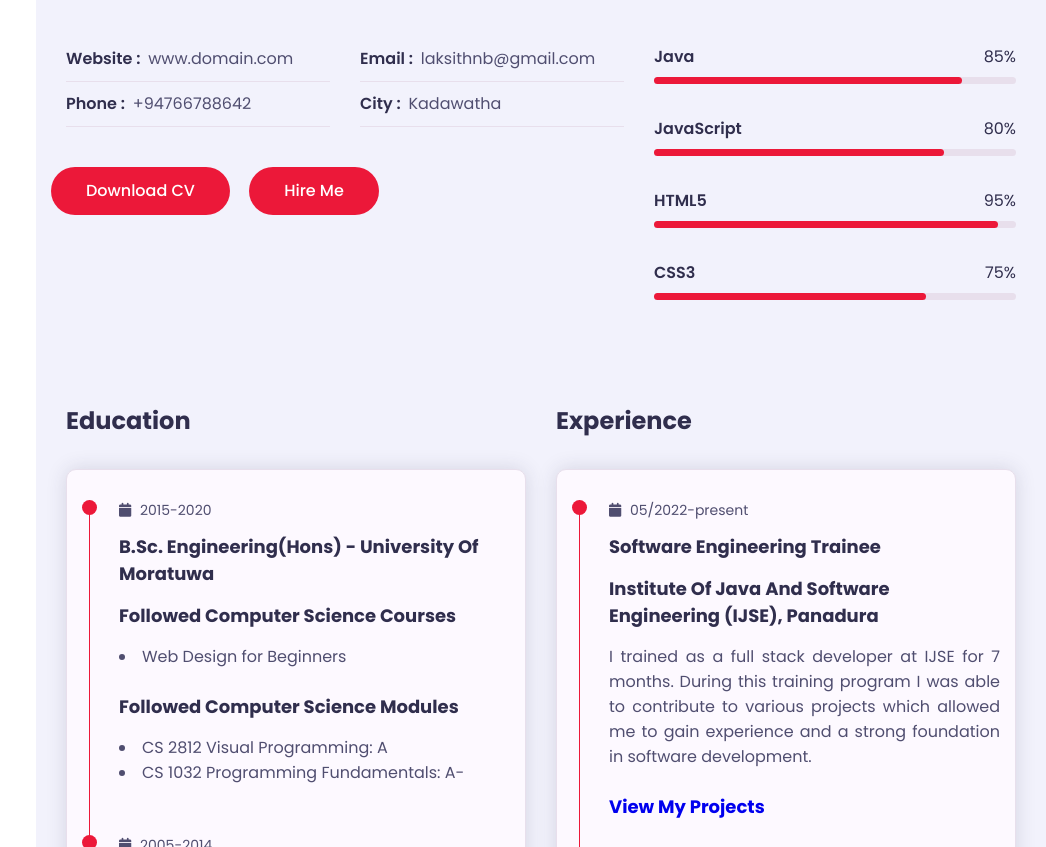
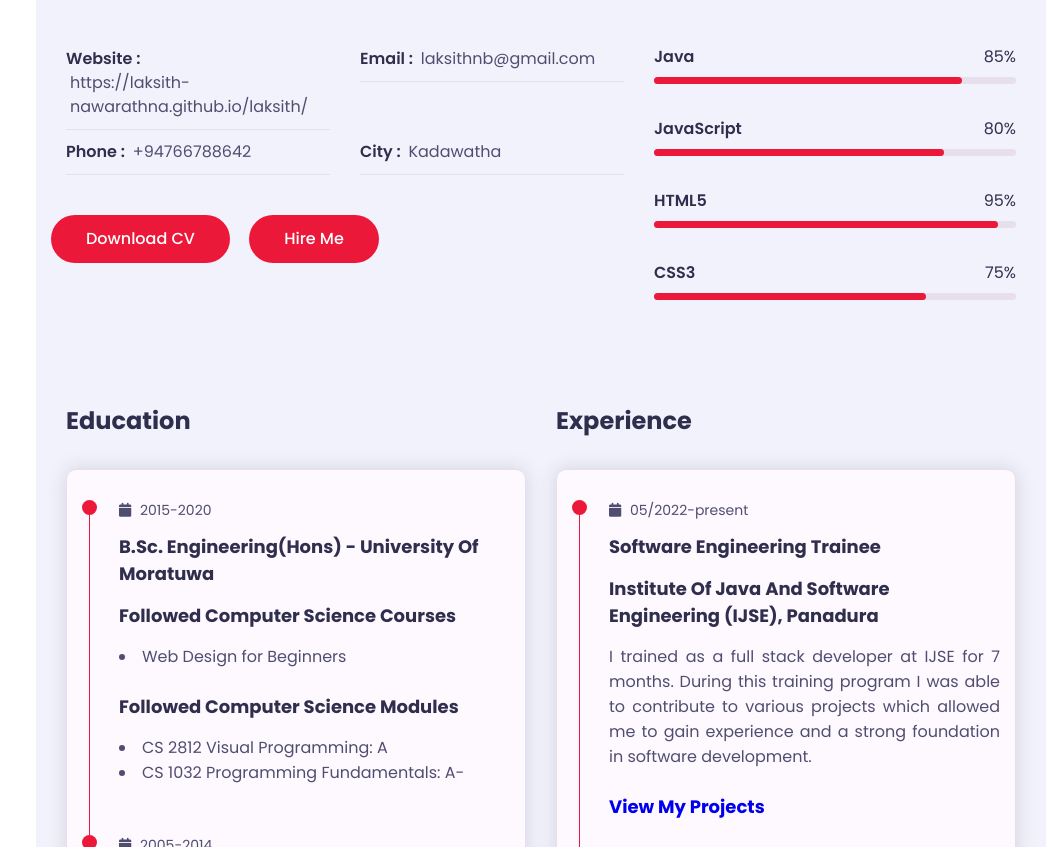
Before and after one commit to Laksith-Nawarathna/laksith, a plain HTML site: page index.html in a window 1280 px wide. Shown: the part 1134-1981 px from the top of the page, without its empty margins (234-1280 px from the left). Drawn offline with nearby package versions, Linux system fonts and the light colour scheme; a web font is replaced by a local one.

Commit message:
Fix website URL

```diff
--- a/index.html
+++ b/index.html
@@ -167,7 +167,7 @@
                                 <div class="personal-info padd-15">
                                     <div class="row">
                                         <div class="info-item padd-15">
-                                            <p>Website : <span>www.domain.com</span></p>
+                                            <p>Website : <span>https://laksith-nawarathna.github.io/laksith/</span></p>
                                         </div>
                                         <div class="info-item padd-15">
                                             <p>Email : <span>laksithnb@gmail.com</span></p>
```
